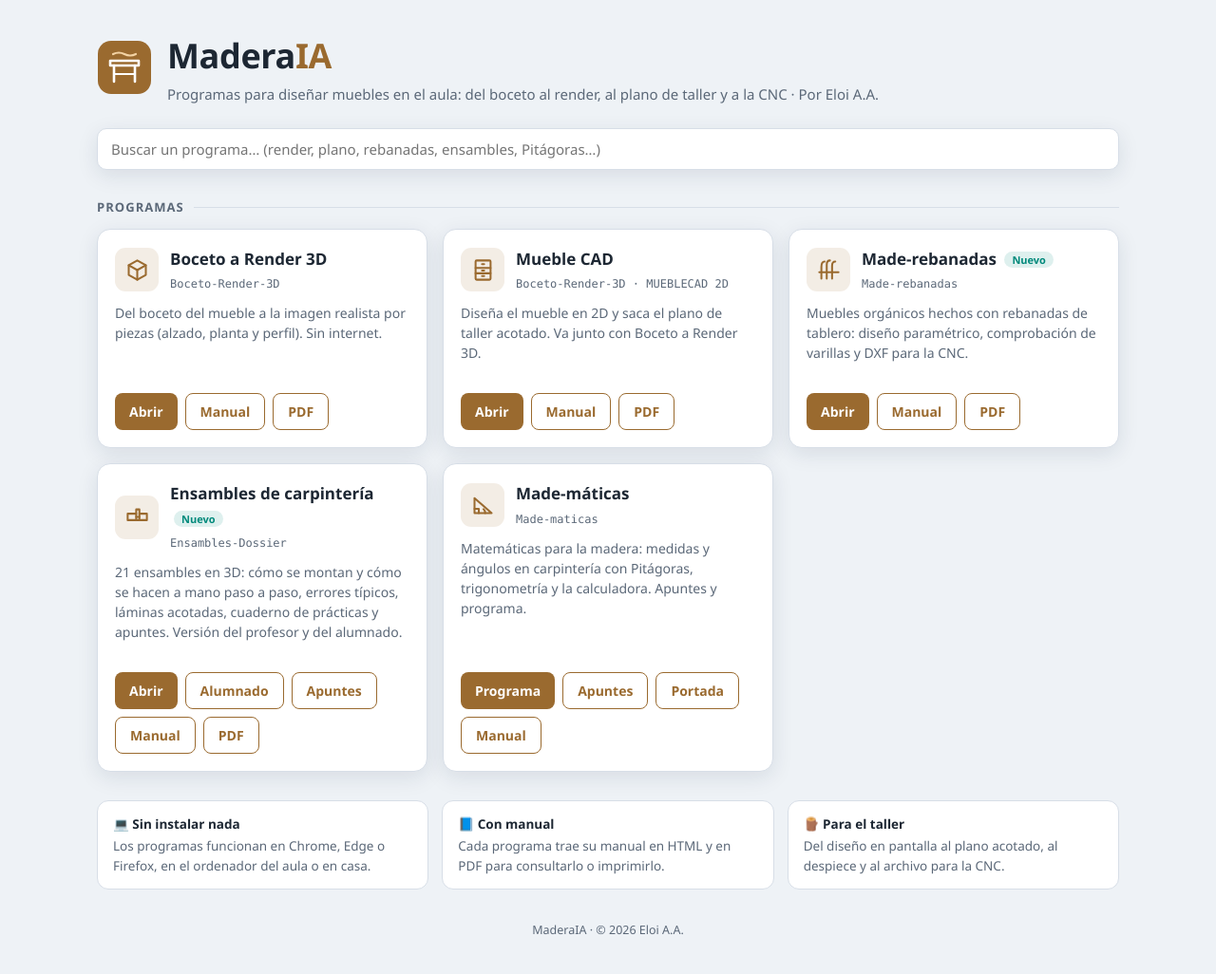
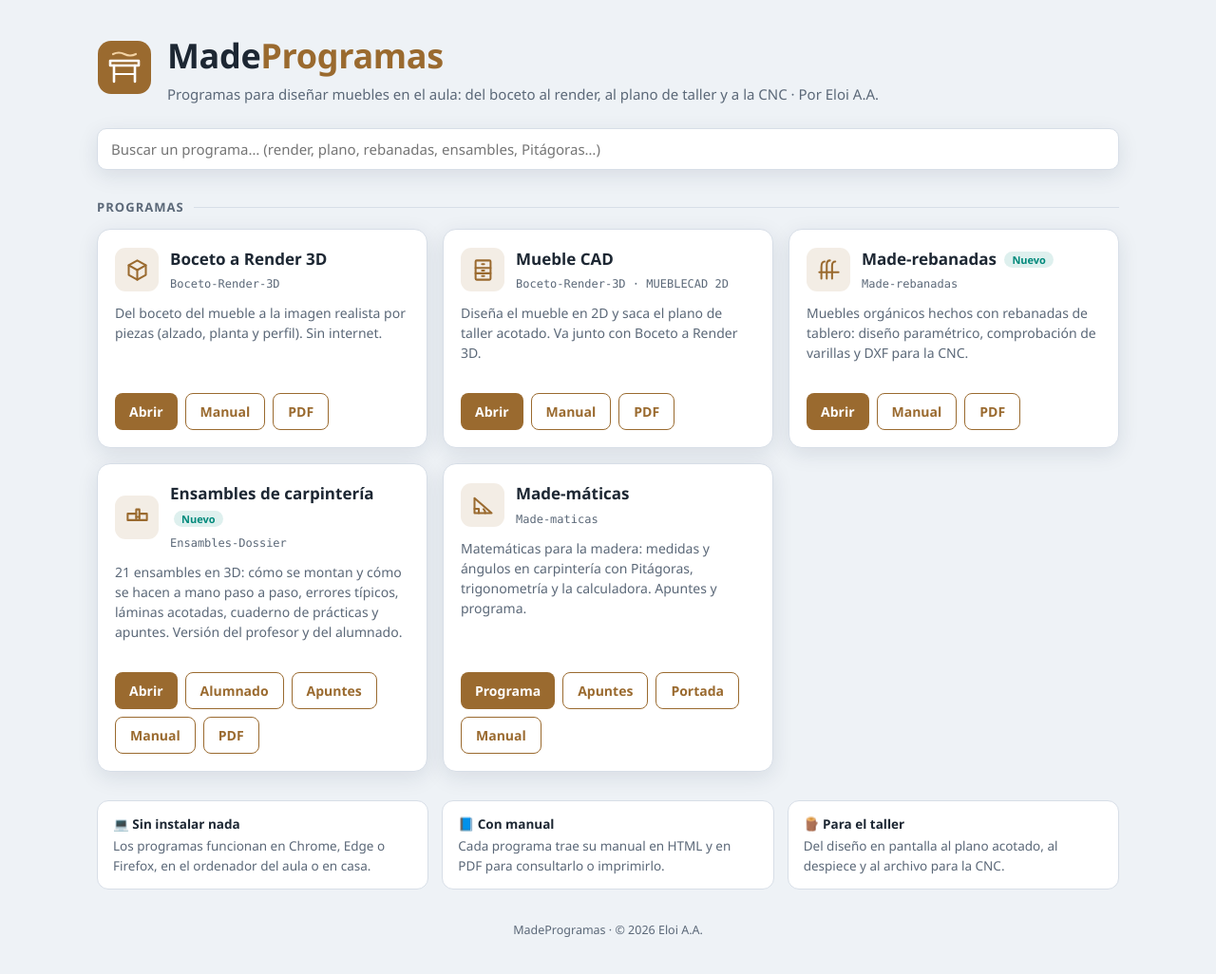
Before and after one commit to eloiaa-hub/fusteriapps, a plain HTML site: page index.html in a window 1280 px wide. Shown: the whole page at 95% size. Drawn offline with Linux system fonts and the light colour scheme; no server answers.

Commit message:
Portal renombrado a MadeProgramas
Co-Authored-By: Claude Opus 5.5 <noreply@anthropic.com>
Claude-Session: https://claude.ai/code/session_0114SnYuBGyqsxDkEvQoyeXc

```diff
--- a/index.html
+++ b/index.html
@@ -3,7 +3,7 @@
 <head>
 <meta charset="UTF-8">
 <meta name="viewport" content="width=device-width, initial-scale=1">
-<title>MaderaIA — Diseño de muebles · Por Eloi A.A.</title>
+<title>MadeProgramas — Diseño de muebles · Por Eloi A.A.</title>
 <meta name="description" content="Programas para diseñar muebles en el aula: boceto a render 3D, plano de taller, muebles por rebanadas, ensambles de carpintería y matemáticas para la madera. Funcionan en el navegador, sin instalar nada.">
 <style>
   :root {
@@ -76,7 +76,7 @@
       <path d="M17 15 q6 -3 12 0 t12 0" fill="none" stroke="#f3d3a4" stroke-width="2.2" stroke-linecap="round"/>
     </svg>
     <div>
-      <h1>Madera<span>IA</span></h1>
+      <h1>Made<span>Programas</span></h1>
       <p class="sub">Programas para diseñar muebles en el aula: del boceto al render, al plano de taller y a la CNC · Por Eloi A.A.</p>
     </div>
   </header>
@@ -168,7 +168,7 @@
     <div class="aviso"><b>🪵 Para el taller</b>Del diseño en pantalla al plano acotado, al despiece y al archivo para la CNC.</div>
   </div>
 
-  <footer>MaderaIA · © 2026 Eloi A.A.</footer>
+  <footer>MadeProgramas · © 2026 Eloi A.A.</footer>
 </div>
 
 <script>
```
Also changed, not shown: 1 other file.
